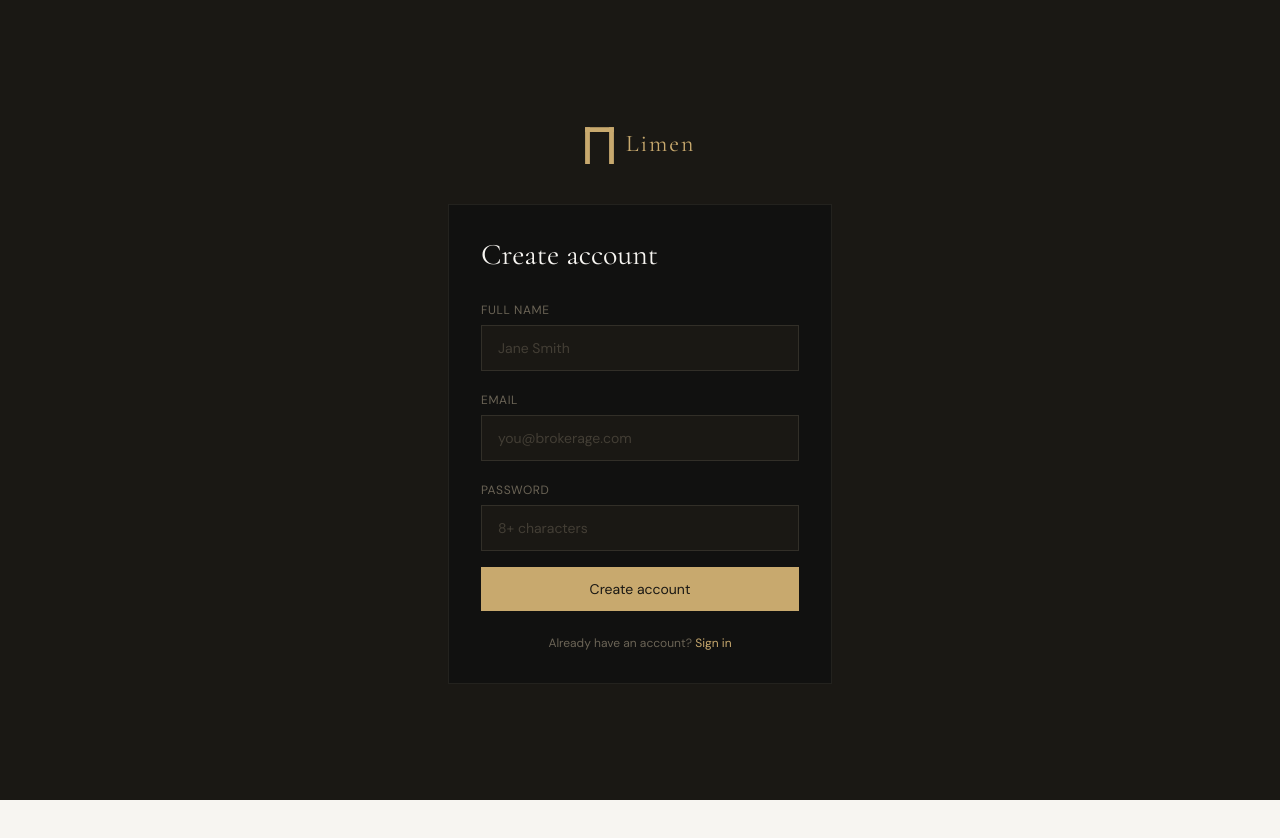
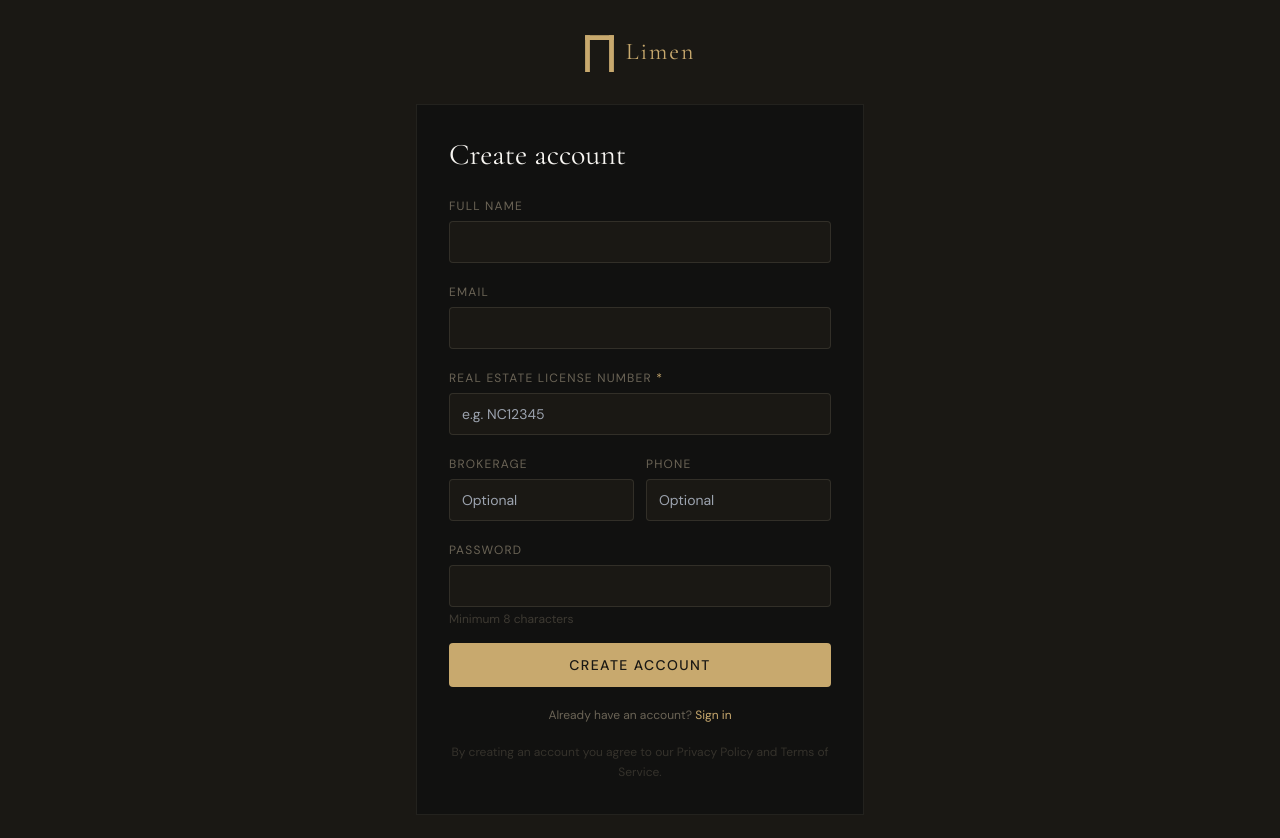
Before and after one commit to taskrocketai-create/limen, a Next.js app: page /signup in a window 1280 px wide. Before the commit the page ends 800 px from the top, so only its background shows below. Built offline with nearby package versions, Linux system fonts and the light colour scheme; no server answers.

Commit message:
Refactor SignupPage and enhance form handling

```diff
--- a/app/signup/page.tsx
+++ b/app/signup/page.tsx
@@ -1,41 +1,74 @@
 "use client";
 
-import { useState } from "react";
+import { useState, Suspense } from "react";
 import Link from "next/link";
-import { useRouter } from "next/navigation";
+import { useRouter, useSearchParams } from "next/navigation";
 import { Wordmark } from "@/components/brand/Logo";
 import { createClient } from "@/utils/supabase/client";
 import { PREVIEW_MODE } from "@/utils/preview-data";
 
-export default function SignupPage() {
+function SignupForm() {
   const router = useRouter();
+  const searchParams = useSearchParams();
+  const isStudent = searchParams.get("student") === "true";
+  const schoolCode = searchParams.get("school") ?? "";
+
   const [email, setEmail] = useState("");
   const [password, setPassword] = useState("");
   const [name, setName] = useState("");
+  const [licenseNumber, setLicenseNumber] = useState("");
+  const [brokerage, setBrokerage] = useState("");
+  const [phone, setPhone] = useState("");
+  const [studentCode, setStudentCode] = useState(schoolCode);
   const [error, setError] = useState<string | null>(null);
   const [loading, setLoading] = useState(false);
   const [confirmed, setConfirmed] = useState(false);
 
   async function handleSubmit(e: React.FormEvent) {
     e.preventDefault();
-    if (PREVIEW_MODE) {
-      router.push("/dashboard");
+    if (PREVIEW_MODE) { router.push("/dashboard"); return; }
+    if (!licenseNumber.trim()) {
+      setError("Real estate license number is required.");
       return;
     }
     setError(null);
     setLoading(true);
     const supabase = createClient();
-    const { error: authError } = await supabase.auth.signUp({
+    const { data: authData, error: authError } = await supabase.auth.signUp({
       email,
       password,
-      options: { data: { full_name: name } },
+      options: {
+        data: {
+          full_name: name,
+          license_number: licenseNumber,
+          brokerage,
+          phone,
+          is_student: isStudent,
+          school_code: studentCode || null,
+        },
+      },
     });
-    setLoading(false);
     if (authError) {
       setError(authError.message);
-    } else {
-      setConfirmed(true);
+      setLoading(false);
+      return;
     }
+
+    // Update profile with additional fields
+    if (authData.user) {
+      // eslint-disable-next-line @typescript-eslint/no-explicit-any
+      await (supabase as any)
+        .from("profiles")
+        .update({
+          license_number: licenseNumber,
+          brokerage,
+          phone,
+        })
+        .eq("id", authData.user.id);
+    }
+
+    setLoading(false);
+    setConfirmed(true);
   }
 
   if (confirmed) {
@@ -47,13 +80,10 @@ export default function SignupPage() {
             <h1 className="font-display text-3xl text-parchment">Check your email</h1>
             <p className="font-sans text-sm text-stone leading-relaxed">
               We sent a confirmation link to <span className="text-parchment">{email}</span>.
-              Click it to activate your account.
+              Click it to activate your account, then sign in to start your 14-day free trial.
             </p>
-            <Link
-              href="/login"
-              className="block font-sans text-xs text-gilt hover:opacity-80 transition-opacity mt-4"
-            >
-              Back to sign in
+            <Link href="/login" className="block font-sans text-xs text-gilt hover:opacity-80 transition-opacity mt-4">
+              Back to sign in →
             </Link>
           </div>
         </div>
@@ -63,59 +93,103 @@ export default function SignupPage() {
 
   return (
     <div className="min-h-screen bg-ink flex items-center justify-center p-6">
-      <div className="w-full max-w-sm space-y-8">
-        <div className="flex flex-col items-center gap-4">
+      <div className="w-full max-w-md space-y-6">
+        <div className="text-center">
           <Wordmark size={40} variant="primary" />
+          {isStudent && (
+            <div className="mt-4 bg-gilt/10 border border-gilt/30 rounded-lg px-4 py-2">
+              <p className="font-sans text-xs text-gilt">Student account — 14-day free trial included</p>
+            </div>
+          )}
         </div>
 
-        <div className="bg-midnight border border-stone/20 p-8 space-y-6">
+        <div className="bg-midnight border border-stone/20 p-8 space-y-5">
           <h1 className="font-display text-3xl text-parchment">Create account</h1>
 
           <form onSubmit={handleSubmit} className="space-y-4">
             <div className="space-y-1">
-              <label className="font-sans text-xs text-stone uppercase tracking-wider" htmlFor="name">
-                Full name
-              </label>
+              <label className="font-sans text-xs text-stone tracking-widest uppercase">Full name</label>
               <input
-                id="name"
                 type="text"
+                value={name}
+                onChange={e => setName(e.target.value)}
                 required
-                value={name}
-                onChange={(e) => setName(e.target.value)}
-                className="w-full bg-ink border border-stone/30 text-parchment font-sans text-sm px-4 py-3 focus:outline-none focus:border-gilt placeholder:text-stone/50"
-                placeholder="Jane Smith"
+                className="w-full bg-ink border border-stone/30 px-3 py-2.5 font-sans text-sm text-parchment focus:outline-none focus:border-gilt rounded"
               />
             </div>
 
             <div className="space-y-1">
-              <label className="font-sans text-xs text-stone uppercase tracking-wider" htmlFor="email">
-                Email
-              </label>
+              <label className="font-sans text-xs text-stone tracking-widest uppercase">Email</label>
               <input
-                id="email"
                 type="email"
+                value={email}
+                onChange={e => setEmail(e.target.value)}
                 required
-                value={email}
-                onChange={(e) => setEmail(e.target.value)}
-                className="w-full bg-ink border border-stone/30 text-parchment font-sans text-sm px-4 py-3 focus:outline-none focus:border-gilt placeholder:text-stone/50"
-                placeholder="you@brokerage.com"
+                className="w-full bg-ink border border-stone/30 px-3 py-2.5 font-sans text-sm text-parchment focus:outline-none focus:border-gilt rounded"
               />
             </div>
 
             <div className="space-y-1">
-              <label className="font-sans text-xs text-stone uppercase tracking-wider" htmlFor="password">
-                Password
+              <label className="font-sans text-xs text-stone tracking-widest uppercase">
+                Real estate license number <span className="text-gilt">*</span>
               </label>
               <input
-                id="password"
+                type="text"
+                value={licenseNumber}
+                onChange={e => setLicenseNumber(e.target.value)}
+                required
+                placeholder="e.g. NC12345"
+                className="w-full bg-ink border border-stone/30 px-3 py-2.5 font-sans text-sm text-parchment focus:outline-none focus:border-gilt rounded"
+              />
+            </div>
+
+            <div className="grid grid-cols-2 gap-3">
+              <div className="space-y-1">
+                <label className="font-sans text-xs text-stone tracking-widest uppercase">Brokerage</label>
+                <input
+                  type="text"
+                  value={brokerage}
+                  onChange={e => setBrokerage(e.target.value)}
+                  placeholder="Optional"
+                  className="w-full bg-ink border border-stone/30 px-3 py-2.5 font-sans text-sm text-parchment focus:outline-none focus:border-gilt rounded"
+                />
+              </div>
+              <div className="space-y-1">
+                <label className="font-sans text-xs text-stone tracking-widest uppercase">Phone</label>
+                <input
+                  type="tel"
+                  value={phone}
+                  onChange={e => setPhone(e.target.value)}
+                  placeholder="Optional"
+                  className="w-full bg-ink border border-stone/30 px-3 py-2.5 font-sans text-sm text-parchment focus:outline-none focus:border-gilt rounded"
+                />
+              </div>
+            </div>
+
+            {isStudent && (
+              <div className="space-y-1">
+                <label className="font-sans text-xs text-stone tracking-widest uppercase">School code</label>
+                <input
+                  type="text"
+                  value={studentCode}
+                  onChange={e => setStudentCode(e.target.value)}
+                  placeholder="Enter your school's referral code"
+                  className="w-full bg-ink border border-stone/30 px-3 py-2.5 font-sans text-sm text-parchment focus:outline-none focus:border-gilt rounded"
+                />
+              </div>
+            )}
+
+            <div className="space-y-1">
+              <label className="font-sans text-xs text-stone tracking-widest uppercase">Password</label>
+              <input
                 type="password"
+                value={password}
+                onChange={e => setPassword(e.target.value)}
                 required
                 minLength={8}
-                value={password}
-                onChange={(e) => setPassword(e.target.value)}
-                className="w-full bg-ink border border-stone/30 text-parchment font-sans text-sm px-4 py-3 focus:outline-none focus:border-gilt placeholder:text-stone/50"
-                placeholder="8+ characters"
+                className="w-full bg-ink border border-stone/30 px-3 py-2.5 font-sans text-sm text-parchment focus:outline-none focus:border-gilt rounded"
               />
+              <p className="font-sans text-xs text-stone/50">Minimum 8 characters</p>
             </div>
 
             {error && (
@@ -125,7 +199,7 @@ export default function SignupPage() {
             <button
               type="submit"
               disabled={loading}
-              className="w-full bg-gilt text-ink font-sans text-sm py-3 hover:opacity-90 transition-opacity disabled:opacity-50"
+              className="w-full bg-gilt text-ink py-3 font-sans text-sm font-medium tracking-widest uppercase hover:bg-parchment transition-colors disabled:opacity-50 rounded"
             >
               {loading ? "Creating account…" : "Create account"}
             </button>
@@ -133,12 +207,25 @@ export default function SignupPage() {
 
           <p className="font-sans text-xs text-stone text-center">
             Already have an account?{" "}
-            <Link href="/login" className="text-gilt hover:opacity-80 transition-opacity">
-              Sign in
-            </Link>
+            <Link href="/login" className="text-gilt hover:opacity-80 transition-opacity">Sign in</Link>
+          </p>
+
+          <p className="font-sans text-xs text-stone/40 text-center leading-relaxed">
+            By creating an account you agree to our{" "}
+            <Link href="/privacy-policy" className="hover:text-stone">Privacy Policy</Link>
+            {" "}and{" "}
+            <Link href="/disclaimer" className="hover:text-stone">Terms of Service</Link>.
           </p>
         </div>
       </div>
     </div>
   );
 }
+
+export default function SignupPage() {
+  return (
+    <Suspense>
+      <SignupForm />
+    </Suspense>
+  );
+}
```
